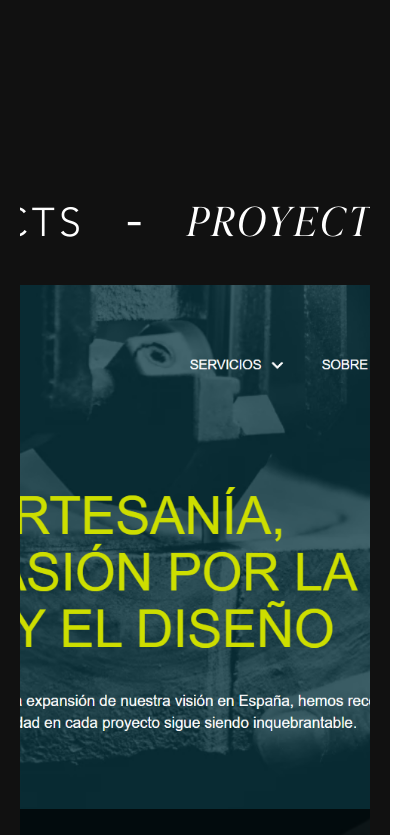
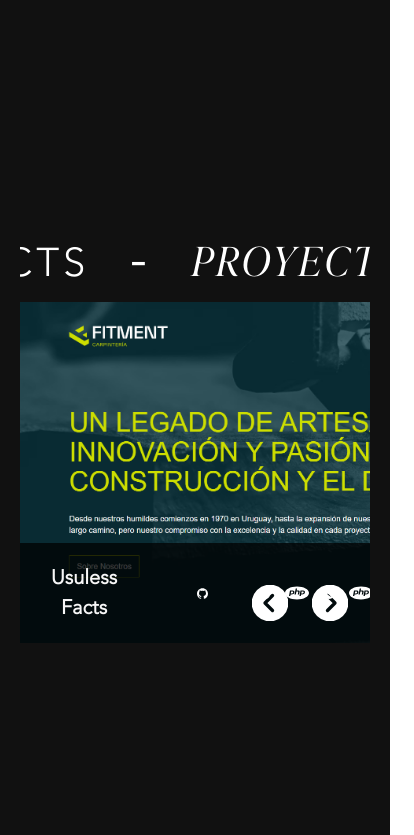
Before and after one commit to debora-smb/debora_portfolio, a Next.js app: page / in a window 390 px wide. Shown: the part 1720-2555 px from the top of the page, 414 px wide, since content can reach past the window. Built offline with nearby package versions, Linux system fonts and the light colour scheme.

Commit message:
feat: :sparkles: add github and web ancores in projects section

```diff
--- a/src/app/components/atoms/Atoms.module.css
+++ b/src/app/components/atoms/Atoms.module.css
@@ -202,7 +202,6 @@
 .itemtxt,
 .itemspace {
   font-size: 40px;
-  line-height: 50px;
   font-style: normal;
   font-weight: normal;
   letter-spacing: 0.1em;
@@ -214,10 +213,23 @@
 
 .itemtxt,
 .itemspace {
-  font-size: 80px;
-  line-height: 100px;
+  font-size: 120px;
+}
+
+.container {
+  height: 150px;
+
+
 }
 }
+
+@media (min-width:1024px){
+
+  .itemtxt,
+  .itemspace {
+    font-size: 80px;
+  }
+  }
 
 
 @keyframes loop {
--- a/src/app/components/molecules/Molecules.module.css
+++ b/src/app/components/molecules/Molecules.module.css
@@ -93,11 +93,7 @@
 
 
 
-
-
-
-
-
+/* SLIDER */
 
 .slider {
 	position: relative;
@@ -108,10 +104,8 @@
 }
 
 .slide {
-	background-position: center center;
-	background-size: cover;
 	position: absolute;
-	top: 0;
+	bottom: 0;
 	left: 100%;
 	height: 100%;
 	width: 100%;
@@ -128,9 +122,6 @@
 	background-color: rgba(0, 0, 0, 0.75);
   height: fit-content;
 }
-
-
-
 
 .slide .info h1 {
 	margin: 10px 0;
--- a/src/app/components/molecules/Slider.jsx
+++ b/src/app/components/molecules/Slider.jsx
@@ -37,23 +37,48 @@ const Slider = () => {
             key={index}
 
           >
-            <div className=' bg-cover h-full gap-4 bg-center flex flex-col justify-end ' style={{ backgroundImage: `url(${project.image})` }}
+            <div className=' bg-cover h-full gap-4 bg-x-center bg-y-top flex flex-col justify-end ' style={{ backgroundImage: `url(${project.image})` }}
             >
               <div className={`${style.info} flex flex-row items-center justify-center`}>
 
-                <div className='flex gap-11 justify-start px-4 w-full'>
-                  <h3 className='font-avenir text-white text-[30px] font-bold w-fit'>{project.name}</h3>
-                  <div className="flex justify-center space-x-4"> {/* Flex container for icons */}
+                <div className='flex gap-20 justify-start px-4 w-full items-center'>
+                  <h3 className='font-avenir text-white text-[20px] xl:text-[30px] font-bold w-fit'>{project.name}</h3>
+                  <div className="flex justify-center space-x-4">
+                  {project.github && (
+                    <a href={project.github}>
+                      <Image
+                        src="/img/icon-github.svg"
+                        alt="Github repository"
+                        width={30}
+                        height={30}
+                      />
+                    </a>
+                    )}
+                    {project.web && (
+                    <a href={project.web}>
+                      <Image
+                        src="/img/icon-web.svg"
+                        alt="Github repository"
+                        width={30}
+                        height={30}
+                      />
+                    </a>
+)}
+                  </div>
+
+                  <div className="flex justify-center space-x-2">
                     {project.technologies.map((techIcon, techIndex) => (
                       <Image
-                        key={techIndex} // Use techIndex as key since they are likely unique
+                        key={techIndex}
                         src={techIcon}
-                        alt={`Technology icon ${techIndex}`} // Alt text for accessibility
-                        width={40} // Set width for icons
-                        height={40} // Set height for icons
+                        alt={`Technology icon ${techIndex}`}
+                        width={30}
+                        height={30}
+
                       />
                     ))}
                   </div>
+
                 </div>
               </div>
             </div>
--- a/src/app/components/organisms/AboutMeSection.jsx
+++ b/src/app/components/organisms/AboutMeSection.jsx
@@ -7,20 +7,20 @@ export default function AboutMeSection() {
 
     return (
         <div className="bg-black w-[100vw] h-[100vh] lg:pr-0 lg:w-[85vw]" id="about-me">
-            <div className={`innerContainer gap-4 h-[100vh] flex flex-col justify-center items-center md:gap-12 lg:flex-row`}>
-                <div className="text-white text-[26px] w-[60%] leading-[30px] flex flex-col gap-4 lg:gap-20 ">
+            <div className={`innerContainer w-full gap-4 h-[100vh] flex flex-col justify-center items-center md:gap-12 lg:flex-row`}>
+                <div className="text-white text-[26px] w-full lg:w-[54%] leading-[30px] flex flex-col gap-4 lg:gap-20 ">
                     <InfoAboutMe />
                     <div className="hidden lg:flex">
                         <FollowMe />
                     </div>
                 </div>
-                <aside className="bg-yellow h-fit w-[40%]">
+                <aside className="bg-yellow h-fit w-full lg:w-[45%]">
                     <Image
                         height={500}
                         width={750}
                         src="/img/DSC_05601.webp"
                         alt="Débora Menezes"
-                        className="h-[300px] w-full object-cover md:h-[500px] lg:h-[90vh]"
+                        className="h-[300px] w-full object-cover md:h-[500px] lg:h-[40vh] xl:h-[80vh]"
                     />
                 </aside>
                 <div className="flex w-full lg:hidden">
--- a/src/app/components/organisms/ProjectsSection.jsx
+++ b/src/app/components/organisms/ProjectsSection.jsx
@@ -5,8 +5,8 @@ import Slider from "../molecules/Slider";
 export default function ProjectsSection() {
 
   return (
-    <section className={` bg-[#111] w-[100vw] lg:w-[85vw] flex items-center  py-[5vh] h-[100vh]`} id="projects">
-    <div className={`w-full h-full flex flex-col gap-5 justify-center innerContainer`} >
+    <section className={` bg-[#111] w-[100vw] h-[70vh] lg:w-[85vw] flex items-center  py-[10vh] lg:h-[100vh]`} id="projects">
+    <div className={`w-full h-full flex flex-col md:gap-28 lg:gap-8 justify-center innerContainer`} >
     <TitleLoop />
       <Slider />
     </div>
--- a/src/app/components/organisms/VideoSection.jsx
+++ b/src/app/components/organisms/VideoSection.jsx
@@ -47,7 +47,7 @@ export default function VideoSection() {
             }}
             ref={titleRef}
           >
-            <h1 className={` ${styles.videoSectionTitle} text-white  font-ivyPresto text-[70px] leading-[80px] md:text-[110px] md:leading-[110px] xl:text-[180px] xl:leading-[200px] 2xl:text-[180px] 2xl:w-[1000px]`}>
+            <h1 className={` ${styles.videoSectionTitle} text-white  font-ivyPresto text-[70px] leading-[80px] md:text-[120px] md:leading-[120px] xl:text-[180px] xl:leading-[200px] 2xl:text-[180px] 2xl:w-[1000px]`}>
               TURNING IDEAS INTO CODE
             </h1>
           </motion.div>
--- a/src/app/globals.css
+++ b/src/app/globals.css
@@ -32,7 +32,16 @@
 @media (min-width:767px){
 
   .innerContainer{
+    padding: 0 5vw;
+  }
+
+}
+
+@media (min-width:1024px){
+
+  .innerContainer{
     padding-left: 7.5vw;
+    padding-right: 0;
   }
 
 }
--- a/src/app/json/projects.json
+++ b/src/app/json/projects.json
@@ -2,7 +2,7 @@
       {
         "id":0,
         "name": "Usuless Facts",
-        "github": "https://github.com/Thazet/Funfact-usuless-facts",
+        "github": "https://github.com/annaLucian/toquen-el-dom" ,
         "web": null,
         "image": "/img/fitment.png",
         "technologies": ["/img/icon-tailwind.svg", "/img/icon-php.svg","/img/icon-tailwind.svg", "/img/icon-php.svg"]
```
Also changed, not shown: public/img/icon-github.svg, public/img/icon-web.svg.
